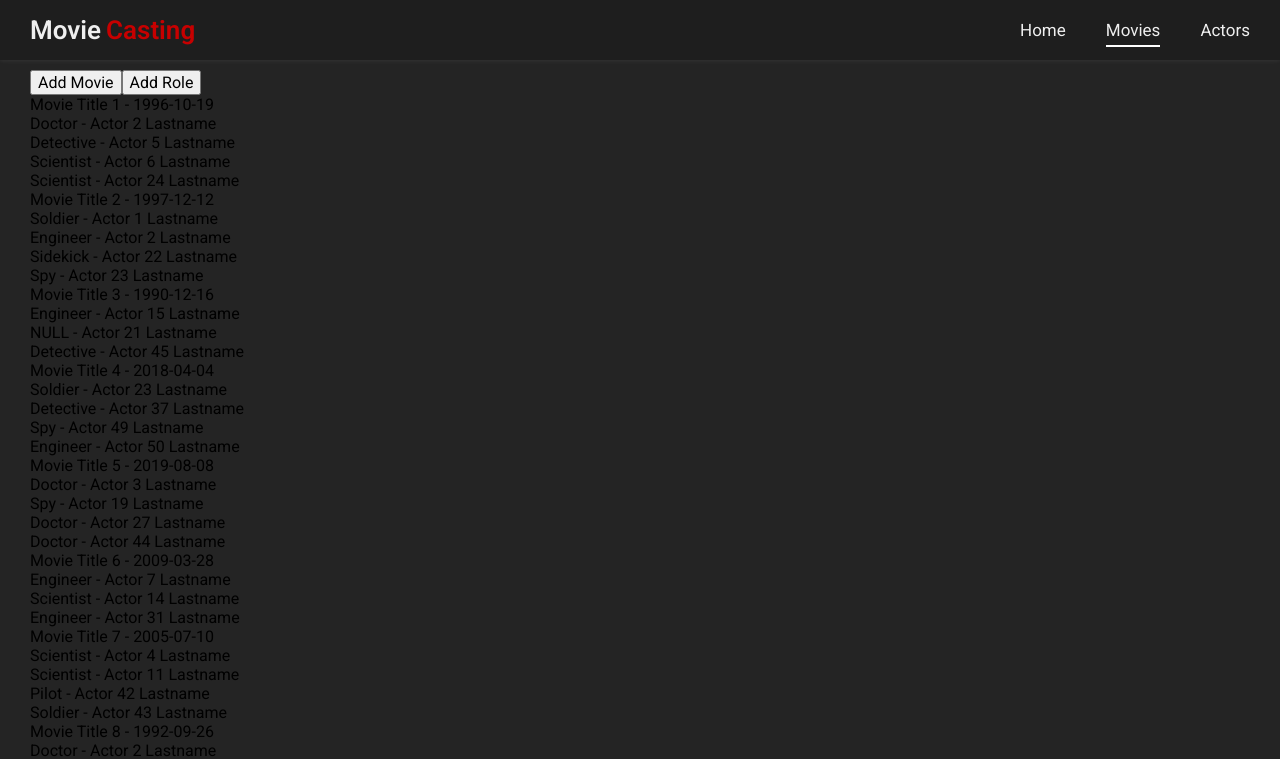
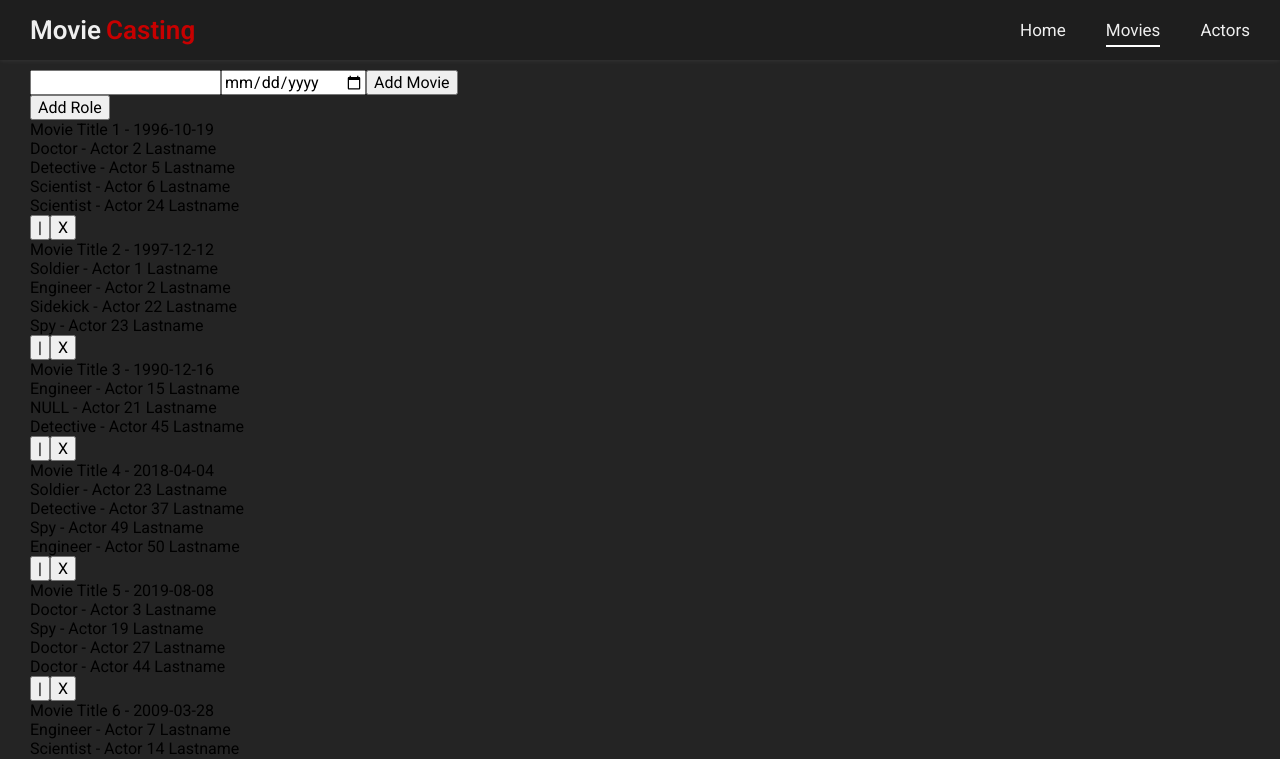
Before and after one commit to nikolai-dimitrov/Sirma-Movie-App, a React (Vite) app in the folder Sirma-Movie-App/: page /movies in a window 1280 px wide. Shown: the top 759 px of the page. Built offline with nearby package versions, Linux system fonts and the light colour scheme.

Commit message:
feat: implement crud functionality for movies
Implement update, read, delete functionality for movies

```diff
--- /dev/null
+++ b/Sirma-Movie-App/src/components/Movies/CreateMovie/CreateMovie.jsx
@@ -0,0 +1,31 @@
+import { useForm } from '../../../hooks/useForm'
+
+export const CreateMovie = ({ addMovieHandler}) => {
+    const { formValues, onChangeHandler, onSubmitHandler } = useForm({
+        'Title': '',
+        'ReleaseDate': ''
+    }, addMovieHandler);
+
+    return (
+        <div>
+            <form action="" onSubmit={(e) => onSubmitHandler(e)}>
+                <input
+                    type='text'
+                    id='title'
+                    name='Title'
+                    onChange={onChangeHandler}
+                    value={formValues['Title']}
+                />
+
+                <input
+                    type='date'
+                    id='title'
+                    name='ReleaseDate'
+                    onChange={onChangeHandler}
+                    value={formValues['ReleaseDate']}
+                />
+                <button>Add Movie</button>
+            </form>
+        </div>
+    )
+}
--- a/Sirma-Movie-App/src/components/Movies/Movies.jsx
+++ b/Sirma-Movie-App/src/components/Movies/Movies.jsx
@@ -1,20 +1,47 @@
-import { useState, useEffect, useContext } from 'react'
-import { MovieContext } from '../../contexts/MovieContext';
+import { useState, useContext } from 'react'
+import { MovieContext } from '../../contexts/MovieContext'
+import { CreateMovie } from './CreateMovie/CreateMovie'
+import { UpdateMovie } from './UpdateMovie/UpdateMovie'
+
+import styles from './movies.module.css'
 
 export const Movies = () => {
-    const { moviesMappedWithRoles, addMovie, addRole } = useContext(MovieContext);
+    const { moviesMappedWithRoles, addMovieHandler, updateMovieHandler, deleteMovieHandler, addRole } = useContext(MovieContext);
+    const [updateItemId, setUpdateItemId] = useState(null);
+
+    const switchUpdateItemPrompt = (movieId) => {
+        updateItemId ? setUpdateItemId(null) : setUpdateItemId(movieId);
+    }
 
     return (
         <>
-            <button onClick={addMovie}>Add Movie</button>
+            <CreateMovie addMovieHandler={addMovieHandler} />
+
+
             <button onClick={addRole}>Add Role</button>
             <ul>
-                {moviesMappedWithRoles.map(currentMovie => (
+                {moviesMappedWithRoles?.map(currentMovie => (
                     <li key={currentMovie.ID}>
-                        <p>{currentMovie.Title} - {currentMovie.ReleaseDate}</p>
-                        {currentMovie.roles.map((currentRole, index) => (
-                            <p key={index}>{currentRole.RoleName == 'null' ? 'Unnamed' : currentRole.RoleName} - {currentRole.ActorDetails?.FullName}</p>
-                        ))}
+                        <div>
+                            {updateItemId == currentMovie.ID ?
+                                <>
+                                    <UpdateMovie movie={currentMovie} updateMovieHandler={updateMovieHandler} switchUpdateItemPrompt={switchUpdateItemPrompt} />
+                                </> :
+                                <>
+                                    <p>{currentMovie.Title} - {currentMovie.ReleaseDate}</p>
+                                </>
+
+                            }
+
+                            {currentMovie.roles.map((currentRole, index) => (
+                                <p key={index}>{currentRole.RoleName == 'null' ? 'Unnamed' : currentRole.RoleName} - {currentRole.ActorDetails?.FullName}</p>
+                            ))}
+                        </div>
+                        <div>
+                            <button onClick={() => switchUpdateItemPrompt(currentMovie.ID)}>|</button>
+                            <button onClick={() => deleteMovieHandler(currentMovie.ID)}>X</button>
+                        </div>
+
                     </li>
                 ))}
             </ul>
--- /dev/null
+++ b/Sirma-Movie-App/src/components/Movies/UpdateMovie/UpdateMovie.jsx
@@ -0,0 +1,29 @@
+import { useForm } from '../../../hooks/useForm'
+export const UpdateMovie = ({ movie, updateMovieHandler, switchUpdateItemPrompt }) => {
+    const { formValues, onChangeHandler, onSubmitHandler } = useForm({
+        'Title': movie.Title,
+        'ReleaseDate': movie.ReleaseDate
+    }, updateMovieHandler);
+
+    return (
+        <>
+            <form action='' onSubmit={(e) => onSubmitHandler(e, movie.ID)}>
+                <input
+                    type='text'
+                    id='title'
+                    name='Title'
+                    onChange={onChangeHandler}
+                    value={formValues['Title']}
+                />
+
+                <input
+                    type='date'
+                    id='title'
+                    name='ReleaseDate'
+                    onChange={onChangeHandler}
+                    value={formValues['ReleaseDate']} />
+                <button>Update</button>
+            </form>
+        </>
+    )
+}
--- a/Sirma-Movie-App/src/contexts/MovieContext.jsx
+++ b/Sirma-Movie-App/src/contexts/MovieContext.jsx
@@ -27,18 +27,18 @@ export const MovieProvider = ({ children }) => {
                 ]);
 
                 // Used for easier data seeding
-                const actorsById = Object.fromEntries(actors.map((currentActor) => [currentActor.ID, currentActor]))
-                const moviesById = Object.fromEntries(movies.map((currentMovie) => [currentMovie.ID, currentMovie]))
+                const actorsById = Object.fromEntries(actors.map((currentActor) => [currentActor.ID, currentActor]));
+                const moviesById = Object.fromEntries(movies.map((currentMovie) => [currentMovie.ID, currentMovie]));
 
                 const seededRoles = roles.map((currentRole) => {
-                    const movieId = currentRole.MovieID
-                    const actorId = currentRole.ActorID
+                    const movieId = currentRole.MovieID;
+                    const actorId = currentRole.ActorID;
 
                     currentRole["MovieDetails"] = moviesById[movieId];
                     currentRole["ActorDetails"] = actorsById[actorId];
 
                     return currentRole
-                })
+                });
 
                 const moviesAndRoles = buildMoviesRelations(movies, seededRoles);
                 const actorsAndRoles = buildActorsRelations(actors, seededRoles)
@@ -54,7 +54,7 @@ export const MovieProvider = ({ children }) => {
                 setMoviesMappedWithRoles(moviesAndRoles);
                 setActorsMappedWithRoles(actorsAndRoles);
                 setDetailedRoles(seededRoles);
-                setTopActorPair(actorPair)
+                setTopActorPair(actorPair);
 
             } catch (error) {
                 console.log(error)
@@ -70,26 +70,12 @@ export const MovieProvider = ({ children }) => {
             'ActorID': 51,
             'MovieID': 51,
             'RoleName': 'NewRole',
-            // 'ActorName':'New Actor',
-            // 'MovieName':'New Movie'
         }
 
         setData((prevState) => ({
             ...prevState,
             roles: [...prevState.roles, role]
         }))
-
-        // console.log(moviesMappedWithRoles,'movies mapped with roles')
-        // setMoviesMappedWithRoles((prevState) => ({
-        //     ...prevState,
-        //     [role.MovieID]: [...prevState[role.MovieID], role]
-        // }))
-
-        // setActorsMappedWithRoles((prevState) => ({
-        //     ...prevState,
-        //     [role.ActorID]: [...prevState[role.ActorID], role]
-        // }))
-        // console.log(role)
     }
 
     const addActor = () => {
@@ -97,30 +83,39 @@ export const MovieProvider = ({ children }) => {
             'ID': data.actors.length + 1,
             'FullName': `Actor ${data.movies.length + 1} Last Name`,
             'BirthDate': '1910-06-01',
+            roles: [],
         };
 
-        setData((prevState) => ({
-            ...prevState,
-            actors: [...prevState.actors, actor]
-        }))
+        setActorsMappedWithRoles((prevState) => (
+            [...prevState, actor]
+        ))
 
         console.log(actor)
     }
 
-    const addMovie = () => {
+    const addMovieHandler = (formValues) => {
         const movie = {
-            'ID': data.movies.length + 1,
-            'Title': `Movie Title ${data.movies.length + 1}`,
-            'ReleaseDate': '01/06/1920',
+            'ID': moviesMappedWithRoles.length + 1,
+            ...formValues,
+            roles: [],
         };
 
-        setData((prevState) => ({
-            ...prevState,
-            movies: [...prevState.movies, movie]
-        }))
+        setMoviesMappedWithRoles((prevState) => (
+            [...prevState, movie]
+        ))
 
-        console.log(movie)
+    };
 
+    const updateMovieHandler = (updatedMovie, movieId) => {
+        setMoviesMappedWithRoles((prevState) => (
+            prevState.map((currentMovie) => currentMovie.ID == movieId ? { ...currentMovie, ...updatedMovie } : currentMovie))
+        )
+    }
+
+    const deleteMovieHandler = (movieId) => {
+        setMoviesMappedWithRoles((prevState) => (
+            prevState.filter((currentMovie) => currentMovie.ID != movieId)
+        ))
     }
 
     const values = {
@@ -130,11 +125,11 @@ export const MovieProvider = ({ children }) => {
         topActorPair,
         addRole,
         addActor,
-        addMovie,
+        addMovieHandler,
+        updateMovieHandler,
+        deleteMovieHandler,
     }
 
-    // console.log(moviesMappedWithRoles)
-    // console.log(actorsMappedWithRoles)
 
 
     return (
--- /dev/null
+++ b/Sirma-Movie-App/src/hooks/useForm.js
@@ -0,0 +1,18 @@
+import { useState } from "react";
+export const useForm = (initialFormValues, submitHandler) => {
+	const [formValues, setFormValues] = useState(initialFormValues);
+
+	const onChangeHandler = (e) => {
+		setFormValues((prevState) => ({
+			...prevState,
+			[e.target.name]: e.target.value,
+		}));
+	};
+
+	const onSubmitHandler = (e, id) => {
+		e.preventDefault();
+		id ? submitHandler(formValues, id) : submitHandler(formValues);
+	};
+
+	return { formValues, onChangeHandler, onSubmitHandler };
+};
```
Also changed, not shown: Sirma-Movie-App/src/components/Movies/movies.module.css (added).
